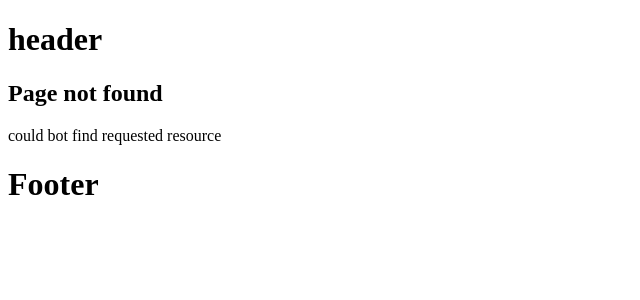
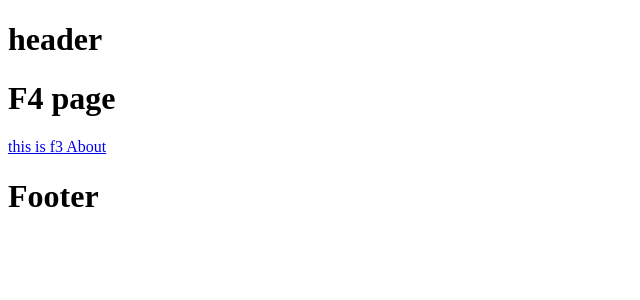
Before and after one commit to Minamyle/Learning-Nextjs14, a Next.js app: page /f1/f4 in a window 1280 px wide. Before the commit this address had no page. Shown: the top 300 px of the page, without its empty margins (0-640 px from the left). Built offline with nearby package versions, Linux system fonts and the light colour scheme.

Commit message:
Intercepting route

```diff
--- /dev/null
+++ b/src/app/f1/(.)f2/page.tsx
@@ -0,0 +1,3 @@
+export default function InterceptedF2() {
+  return <h1> (.) Intercepted F2 page</h1>;
+}
--- /dev/null
+++ b/src/app/f1/f2/page.tsx
@@ -0,0 +1,3 @@
+export default function F2() {
+  return <h2>F2 d page</h2>;
+}
--- /dev/null
+++ b/src/app/f1/f3/page.tsx
@@ -0,0 +1,3 @@
+export default function f3() {
+  return <h1>f3 page</h1>;
+}
--- /dev/null
+++ b/src/app/f1/f4/(..)f3/page.tsx
@@ -0,0 +1,3 @@
+export default function InterceptedF3() {
+  return <h1> (..) Intercepted F3 page</h1>;
+}
--- /dev/null
+++ b/src/app/f1/f4/(...)about/page.tsx
@@ -0,0 +1,3 @@
+export default function InterceptedAbout() {
+  return <h1>(...) Intercepted About page</h1>;
+}
--- /dev/null
+++ b/src/app/f1/f4/page.tsx
@@ -0,0 +1,13 @@
+import Link from "next/link";
+
+export default function F4() {
+  return (
+    <>
+      <h1>F4 page</h1>
+      <div>
+        <Link href="/f1/f3">this is f3</Link>
+        <Link href="/about"> About</Link>
+      </div>
+    </>
+  );
+}
```
Also changed, not shown: src/app/f1/page.tsx (added, +12 -0 lines).
